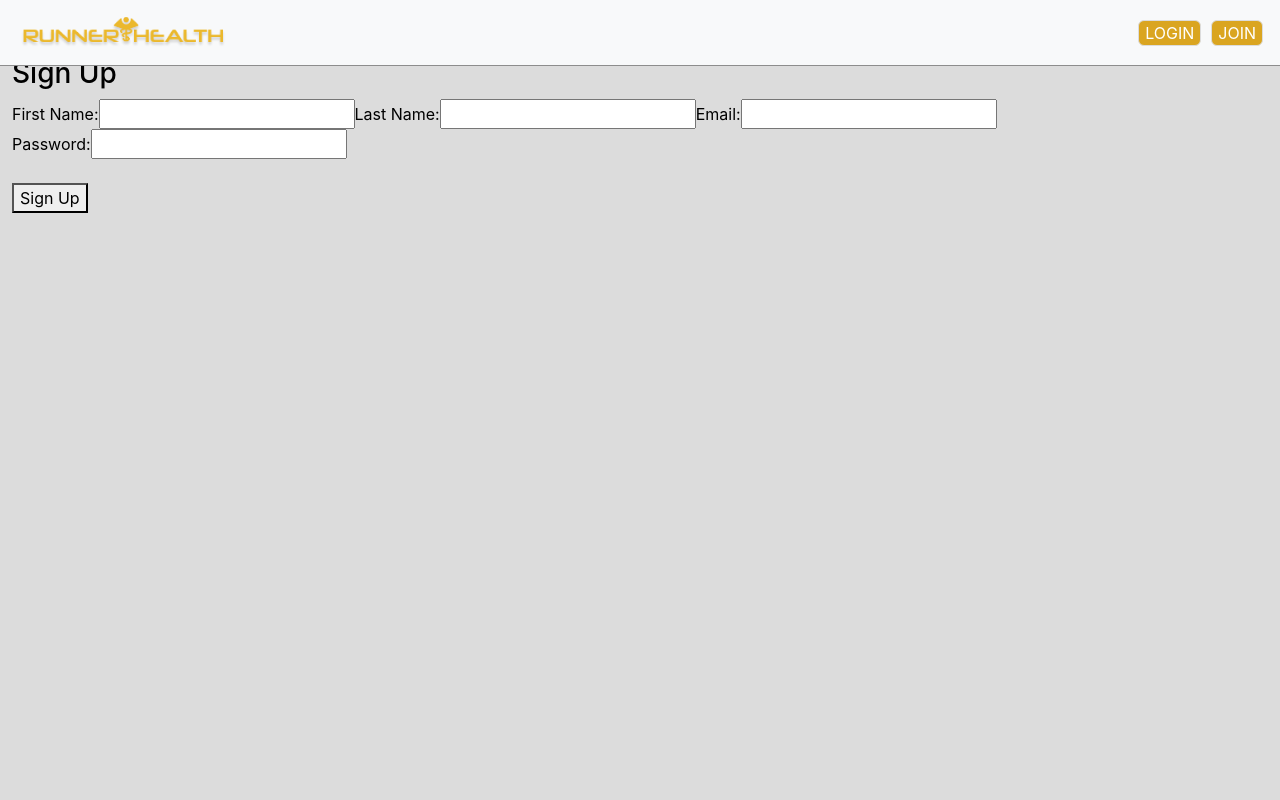
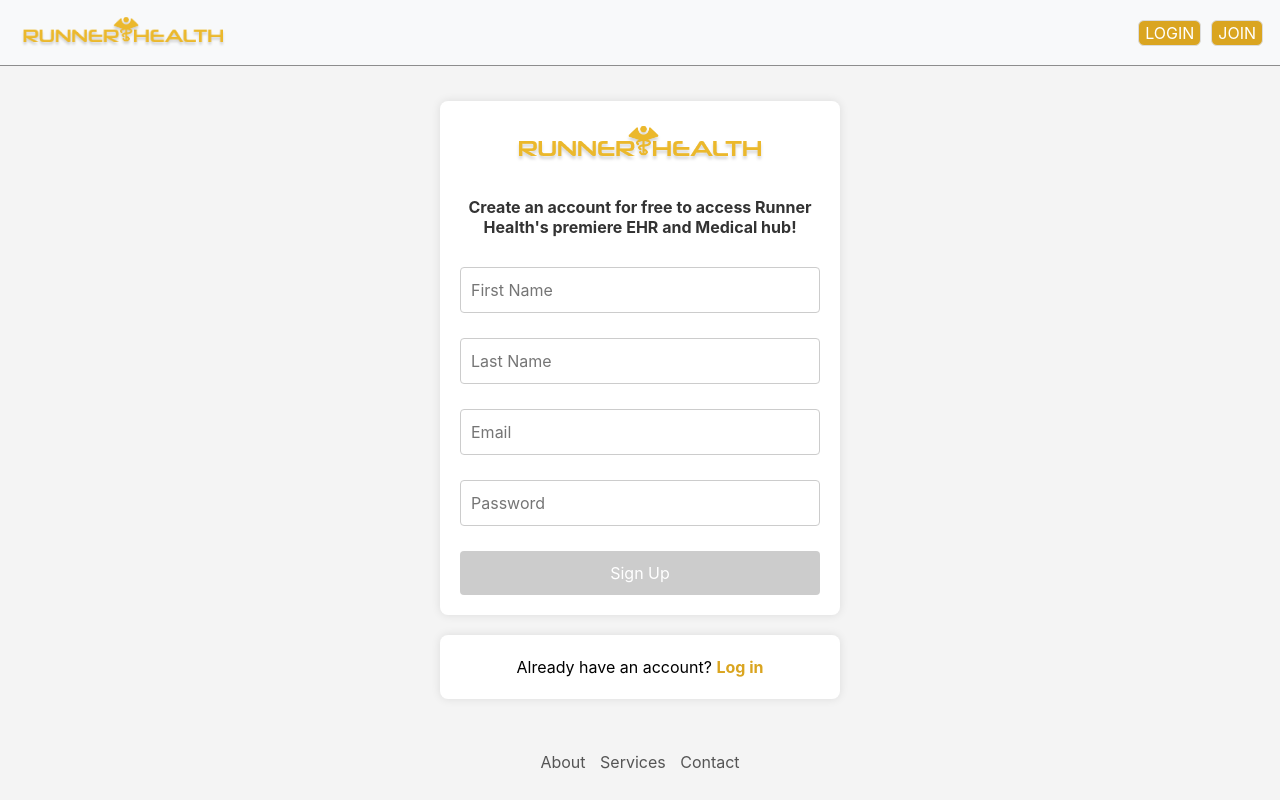
Before and after one commit to Chidoskii/HealthApp-UI, a React (Create React App) app: page /patient_signup in a window 1280 px wide. Built offline with nearby package versions, Linux system fonts and the light colour scheme.

Commit message:
patient signup page

```diff
--- a/src/index.css
+++ b/src/index.css
@@ -228,10 +228,16 @@
   margin: 5px;
   width: 20rem;
   border: goldenrod 1px solid;
+  background-color: gainsboro;
 }
 
 .team-member-name {
   font-size: 13pt;
+}
+
+.card-body {
+  background-color: gainsboro;
+  border-radius: 15px;
 }
 
 @media screen and (max-width: 710px) {
--- a/src/pages/PatientSignup.js
+++ b/src/pages/PatientSignup.js
@@ -1,5 +1,8 @@
-import { useState } from 'react';
+import React, { useState } from 'react';
+import { Link } from 'react-router-dom';
 import { useSignup } from '../hooks/useSignup.js';
+import Logo from '../pages/imgs/rh_logo_shadow.png';
+import './styles/signup.css';
 
 const Signup = () => {
   const [fname, setFname] = useState('');
@@ -8,59 +11,81 @@
   const [password, setPassword] = useState('');
   const { signup, error, isLoading } = useSignup();
 
+  const invalidFields = !fname || !lname || !email || !password
+
   const handleSubmit = async (e) => {
-    //e.preventDefault();
-
+    e.preventDefault();
     await signup(fname, lname, email, password);
   };
 
   return (
-    <div className="page-contents ">
-      <div className="container-fluid">
-        <form className="signup" onSubmit={handleSubmit}>
-          <h3>Sign Up</h3>
+    <div className="signup-container">
+      <div className="signup-form-container">
+        <form className="signup-form" onSubmit={handleSubmit}>
+          <Link to="/">
+            <img
+              alt="RH"
+              src={Logo}
+              className="logo"
+            />
+          </Link>
+
+          <h3>Create an account for free to access Runner Health's premiere EHR and Medical hub!</h3>
 
           <label>
-            First Name:
             <input
               type="text"
+              placeholder="First Name"
               onChange={(e) => setFname(e.target.value)}
               value={fname}
+              required
             />
           </label>
 
           <label>
-            Last Name:
             <input
               type="text"
+              placeholder="Last Name"
               onChange={(e) => setLname(e.target.value)}
               value={lname}
+              required
             />
           </label>
 
           <label>
-            Email:
             <input
               type="email"
+              placeholder="Email"
               onChange={(e) => setEmail(e.target.value)}
               value={email}
+              required
             />
           </label>
 
           <label>
-            Password:
             <input
               type="password"
+              placeholder="Password"
               onChange={(e) => setPassword(e.target.value)}
               value={password}
+              required
             />
           </label>
-          <br></br>
-          <br></br>
 
-          <button disabled={isLoading}>Sign Up</button>
+          <button className="signup-button" disabled={isLoading || invalidFields}>
+            {isLoading ? 'Signing Up...' : 'Sign Up'}
+          </button>
+
           {error && <div className="error">{error}</div>}
         </form>
+      </div>
+      <div className="login-section-container">
+        <div className="login-section">
+          <p>Already have an account? <Link to="/patient_login" className="login-link">Log in</Link></p>
+        </div>
+      </div>
+      <div className="footer">
+        <p><Link to="/about">About</Link> <Link to="/services">Services</Link> <Link to="/contact">Contact</Link></p>
       </div>
     </div>
   );
--- /dev/null
+++ b/src/pages/styles/signup.css
@@ -0,0 +1,120 @@
+.signup-container {
+  display: flex;
+  flex-direction: column;
+  justify-content: center;
+  align-items: center;
+  height: 100vh;
+  background-color: #f4f4f4;
+}
+
+.signup-form-container {
+  max-width: 400px;
+  width: 100%;
+  padding: 20px;
+  border-radius: 8px;
+  box-shadow: 0 0 10px rgba(0, 0, 0, 0.1);
+  background-color: #fff;
+  margin-bottom: 20px;
+}
+
+.signup-form {
+  display: flex;
+  flex-direction: column;
+}
+
+.logo {
+  display: flex;
+  justify-content: center;
+  margin-bottom: 30px;
+  margin-left: 45px;
+}
+
+h3 {
+  text-align: center;
+  margin-bottom: 30px;
+  color: #333;
+  font-weight: bold;
+  font-size: 16px;
+}
+
+label {
+  margin-bottom: 10px;
+  font-weight: bold;
+}
+
+input {
+  width: 100%;
+  padding: 10px;
+  margin-bottom: 15px;
+  border: 1px solid #ccc;
+  border-radius: 4px;
+}
+
+button.signup-button {
+  background-color: #007bff;
+  color: #fff;
+  padding: 10px;
+  border: none;
+  border-radius: 4px;
+  cursor: pointer;
+  transition: background-color 0.3s;
+}
+
+button.signup-button:hover {
+  background-color: #0056b3
+}
+
+button.signup-button:disabled {
+  background-color: #ccc;
+  cursor: not-allowed;
+}
+
+.error {
+  color: #ff0000;
+  margin-top: 10px;
+  text-align: center;
+}
+
+.login-section-container {
+  display: flex;
+  justify-content: center;
+  max-width: 400px;
+  width: 100%;
+  padding: 10px;
+  border-radius: 8px;
+  box-shadow: 0 0 10px rgba(0, 0, 0, 0.1);
+  background-color: #fff;
+}
+
+.login-section p {
+  margin: 10px;
+}
+
+.login-link {
+  color: goldenrod;
+  text-decoration: none;
+  font-weight: bold;
+}
+
+.login-link:hover {
+  color: darkgoldenrod;
+}
+
+.footer {
+  text-align: center;
+  padding: 10px;
+  background-color: #f4f4f4;
+  position: fixed;
+  bottom: 0;
+  width: 100%;
+}
+
+.footer a {
+  color: #555;
+  text-decoration: none;
+  margin: 0 5px;
+}
+
+.footer a:hover {
+  color: #333;
+}
```
Also changed, not shown: src/pages/PatientSignup copy.js (added, +69 -0 lines).
